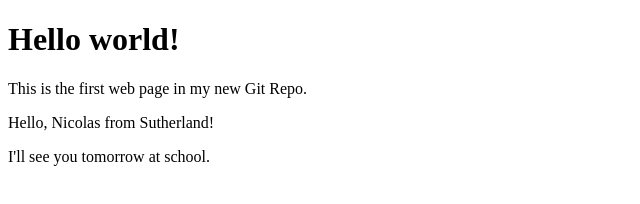
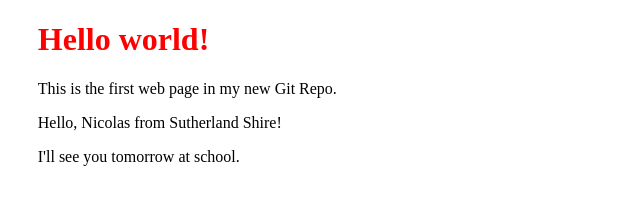
Before and after one commit to imacki/imacki.github.io, a plain HTML site: page index.html in a window 1280 px wide. Shown: the whole page, without its empty margins (0-640 px from the left). Drawn offline with Linux system fonts and the light colour scheme.

Commit message:
Update index.html with styles and more security

```diff
--- a/index.html
+++ b/index.html
@@ -2,11 +2,19 @@
 <html>
 	<head>
 		<title>Hello World!</title>
+		<style>
+			body {
+				margin-left: 1cm;
+			}
+			h1 {
+				color: red;
+			}
+		</style>
 	</head>
 	<body>
 		<h1>Hello world!</h1>
 		<p>This is the first web page in my new Git Repo.</p>
-		<p>Hello, Nicolas from Sutherland!</p>
+		<p>Hello, Nicolas from Sutherland Shire!</p>
 		<p>I'll see you tomorrow at school.</p>
 	</body>
 </html>
```
